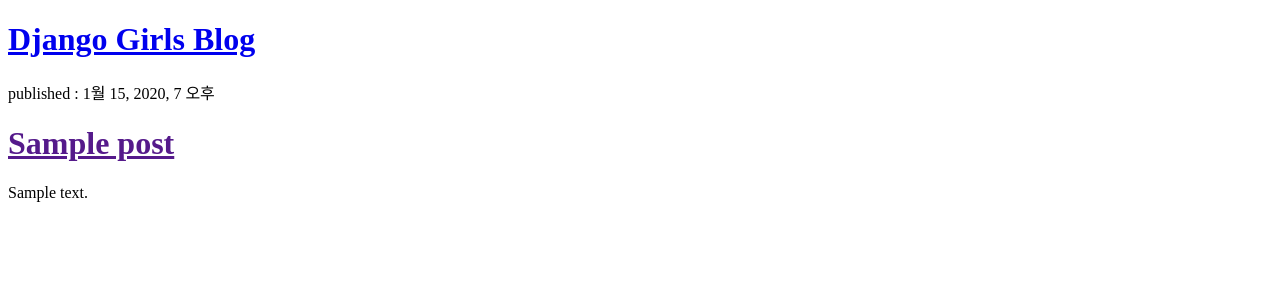
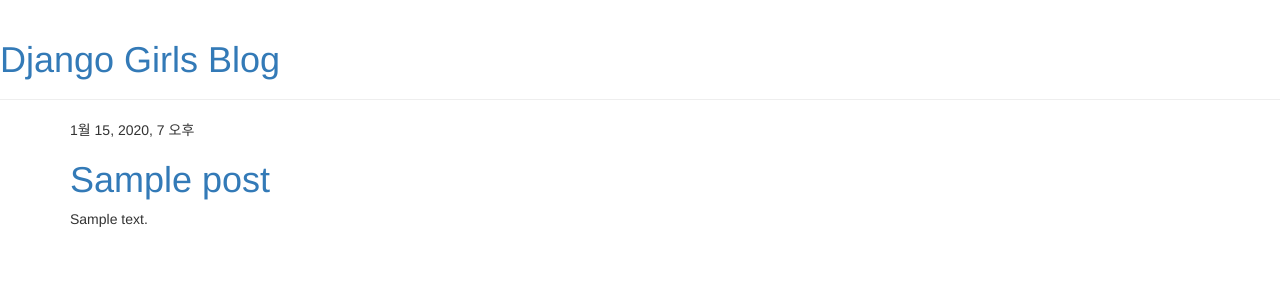
Before and after one commit to ooknimm/django-girls-blog, a Django app: page / in a window 1280 px wide. Shown: the top 300 px of the page. Run offline with Django 3.2, Linux system fonts and the light colour scheme; tables that the repository leaves empty hold one stand-in row (values such as "Sample post"); some libraries are stand-ins or nearby versions.

Commit message:
add view and template

```diff
--- a/blog/urls.py
+++ b/blog/urls.py
@@ -3,4 +3,5 @@ from . import views
 
 urlpatterns = [
     path('', views.post_list, name='post_list'),
+    path('post/<int:pk>/', views.post_detail, name='post_detail'),
 ]
--- a/blog/views.py
+++ b/blog/views.py
@@ -1,4 +1,4 @@
-from django.shortcuts import render
+from django.shortcuts import render, get_object_or_404
 from .models import Post
 from django.utils import timezone
 
@@ -6,3 +6,7 @@ from django.utils import timezone
 def post_list(request):
     posts = Post.objects.filter(published_date__lte=timezone.now()).order_by('published_date')
     return render(request, 'blog/post_list.html', {'posts' : posts })
+
+def post_detail(request, pk):
+    post = get_object_or_404(Post, pk=pk)
+    return render(request, 'blog/post_detail.html', {'post':post})
--- a/mysite/settings.py
+++ b/mysite/settings.py
@@ -119,4 +119,4 @@ USE_TZ = True
 # https://docs.djangoproject.com/en/2.0/howto/static-files/
 
 STATIC_URL = '/static/'
-STATIC_ROOT = os.path.join(BASE_DIR, 'static')
+STATICFILES_DIRS = [os.path.join(BASE_DIR, 'static'),]
--- /dev/null
+++ b/templates/blog/base.html
@@ -0,0 +1,23 @@
+{% load static %}
+<html>
+    <head>
+        <title>Django Girls blog</title>
+        <link rel="stylesheet" href="//maxcdn.bootstrapcdn.com/bootstrap/3.2.0/css/bootstrap.min.css">
+        <link rel="stylesheet" href="//maxcdn.bootstrapcdn.com/bootstrap/3.2.0/css/bootstrap-theme.min.css">
+        <link href='//fonts.googleapis.com/css?family=Lobster&subset=latin,latin-ext' rel='stylesheet' type='text/css'>
+        <link rel="stylesheet" href="{% static 'blog/blog.css' %}">
+    </head>
+    <body>
+        <div class="page-header">
+            <h1><a href="/">Django Girls Blog</a></h1>
+        </div>
+        <div class="content container">
+            <div class="row">
+                <div class="col-md-8">
+                    {% block content %}
+                    {% endblock %}
+                </div>
+            </div>
+        </div>
+    </body>
+</html>
--- a/templates/blog/post_list.html
+++ b/templates/blog/post_list.html
@@ -1,19 +1,13 @@
-<!DOCTYPE html>
-<html lang="en">
-    <head>
-        <meta charset="UTF-8">
-        <title>Django Girls blog</title>
-    </head>
-    <body>
-        <div>
-            <h1><a href="/">Django Girls Blog</a></h1>
+{% extends 'blog/base.html' %}
+
+{% block content %}
+    {% for post in posts %}
+        <div class="post">
+            <div class="date">
+                {{ post.published_date }}
+            </div>
+            <h1><a href="{% url 'post_detail' pk=post.pk %}">{{ post.title }}</a></h1>
+            <p>{{ post.text|linebreaksbr }}</p>
         </div>
-        {% for post in posts %}
-            <div>
-                <p>published : {{ post.published_date }}</p>
-                <h1><a href="">{{ post.title }}</a></h1>
-                <p>{{ post.text|linebreaksbr }}</p>
-            </div>
-        {% endfor %}
-    </body>
-</html>
+    {% endfor %}
+{% endblock %}
```
Also changed, not shown: templates/blog/post_detail.html (added, +13 -0 lines).
